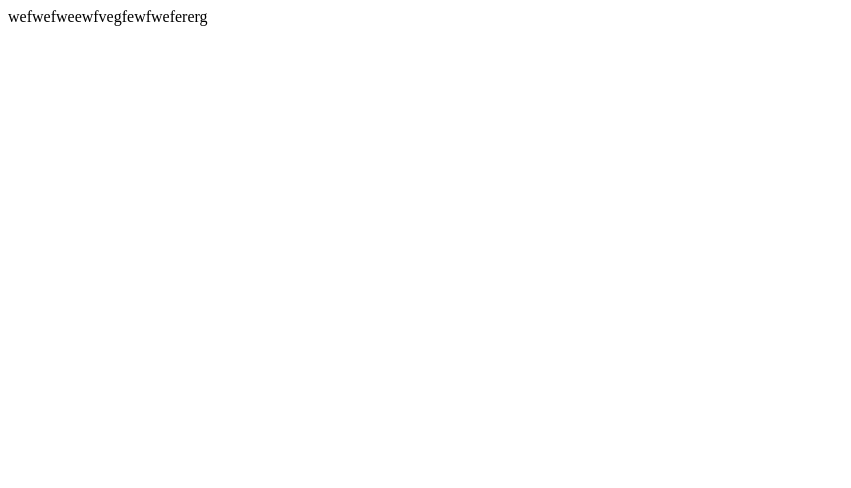
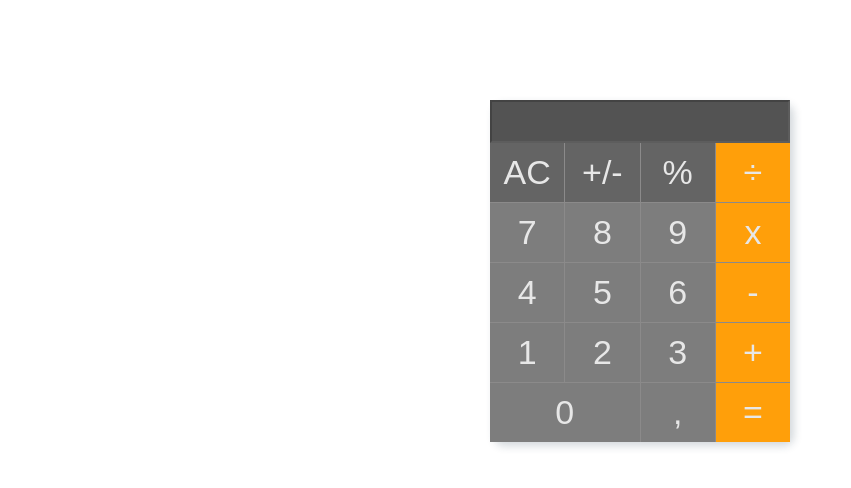
Before and after one commit to maxpaynecoool/innowiseTest, a website built with webpack: page src/index.html in a window 1280 px wide. Shown: the whole page, without its empty margins (0-851 px from the left). Built offline with nearby package versions, Linux system fonts and the light colour scheme.

Commit message:
test poe

```diff
--- a/package.json
+++ b/package.json
@@ -15,7 +15,7 @@
   },
   "lint-staged": {
     "*.js": [
-      "eslint ."
+      "eslint"
     ]
   },
   "repository": {
@@ -38,6 +38,7 @@
     "cross-env": "^7.0.3",
     "css-loader": "^6.10.0",
     "eslint": "^7.32.0",
+    "eslint-config-google": "^0.14.0",
     "eslint-loader": "^4.0.2",
     "html-webpack-plugin": "^5.6.0",
     "husky": "^9.0.10",
@@ -45,6 +46,7 @@
     "prettier": "^3.2.5",
     "sass": "^1.70.0",
     "sass-loader": "^14.1.0",
+    "style-loader": "^3.3.4",
     "webpack": "^5.90.1",
     "webpack-cli": "^5.1.4",
     "webpack-dev-server": "^4.15.1"
--- a/src/index.html
+++ b/src/index.html
@@ -8,9 +8,68 @@
     <title>Innowise Test Task</title>
 </head>
 <body>
-    <div id="app" class="container">
-        wefwefweewfvegfewfwefererg
+<div class="calculator">
+    <input value="" id="input" class="input-field" disabled>
+    <div class="buttons">
+        <button class="extra">
+            AC
+        </button>
+        <button class="extra">
+            +/-
+        </button>
+        <button class="extra">
+            %
+        </button>
+        <button class="orange">
+            ÷
+        </button>
+        <button>
+            7
+        </button>
+        <button>
+            8
+        </button>
+        <button>
+            9
+        </button>
+        <button class="orange">
+            x
+        </button>
+        <button>
+            4
+        </button>
+        <button>
+            5
+        </button>
+        <button>
+            6
+        </button>
+        <button class="orange">
+            -
+        </button>
+        <button>
+            1
+        </button>
+        <button>
+            2
+        </button>
+        <button>
+            3
+        </button>
+        <button class="orange">
+            +
+        </button>
+        <button id="zero">
+            0
+        </button>
+        <button>
+            ,
+        </button>
+        <button class="orange">
+            =
+        </button>
     </div>
+</div>
 
 </body>
 </html>
--- a/src/index.js
+++ b/src/index.js
@@ -1,12 +1,5 @@
+import './scss/index.scss'
 
-
-const person = {
-    ewfwefewfname: "John",
-    age: 34,
-    city: "minsk"
-
-
-
-};
-
-console.log('Slayingrgrgrg');
+const people = {
+    name: 'John',
+}
--- /dev/null
+++ b/src/scss/index.scss
@@ -0,0 +1,48 @@
+* {
+  margin: 0;
+  padding: 0;
+  box-sizing: border-box;
+  font-size: 34px;
+  color: #e7e7e7
+}
+
+.calculator {
+  background-color: #535353;
+  margin: 100px auto;
+  width: 300px;
+  height: auto;
+  border-radius: 10px;
+  box-shadow: 4px 4px 8px 0px rgba(34, 60, 80, 0.2);
+}
+
+.input-field {
+  width: 100%;
+  background-color: #535353;
+}
+
+.buttons {
+  display: grid;
+  grid-template-columns: repeat(4, 1fr);
+  gap: 1px;
+  background-color: #8b8a8a;
+}
+
+#zero {
+  grid-column-start: 1;
+  grid-column-end: 3;
+}
+
+button {
+  padding: 10px;
+  border: none;
+  border-radius: 0;
+  background-color: #7d7d7d;
+}
+
+.orange {
+  background-color: #ff9f0a;
+}
+
+.extra {
+  background-color: #646464;
+}
--- a/webpack.config.js
+++ b/webpack.config.js
@@ -23,6 +23,7 @@ module.exports = {
     },
     devtool: isDev ? 'source-map' : false,
     devServer: {
+        watchFiles: ["src/*.html"],
         port: 3000,
         hot: isDev
     },
@@ -35,8 +36,9 @@ module.exports = {
     module: {
         rules: [
             {
-                test: /\.s[ac]ss$/i,
+                test: /\.scss$/i,
                 use: [
+                    'style-loader',
                     'css-loader',
                     'sass-loader'
                 ],
```
Also changed, not shown: 3 other files.
